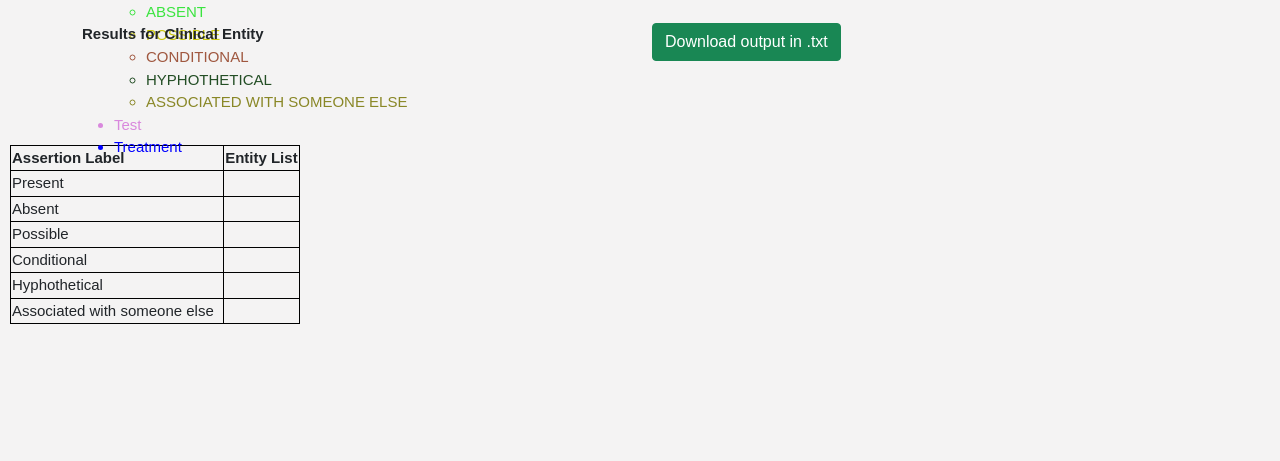
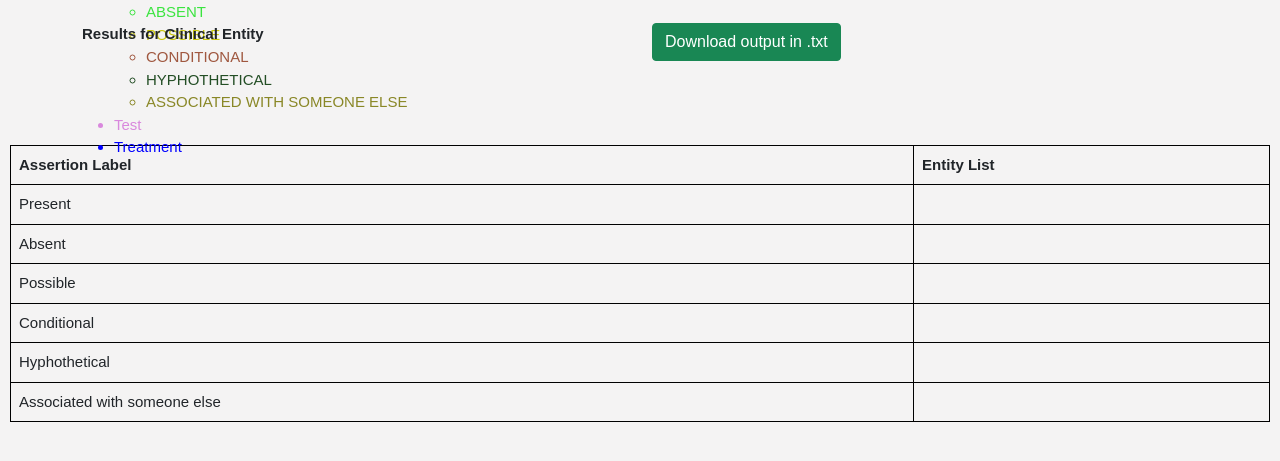
Before and after one commit to sajjadIslam2619/Medical-Terminology-Detection-Classification, a Flask app: template templates/pred_result.html in a window 1280 px wide. Shown: the part 130-591 px from the top of the page. Run offline with Flask 2, Linux system fonts and the light colour scheme; the template is opened without the code that fills it, so the values that code supplies are empty; parts of the project's set-up code (start-up, migrations or seed data) failed here and were passed over.

Commit message:
Update table with bootstrap.

```diff
--- a/templates/pred_result.html
+++ b/templates/pred_result.html
@@ -176,7 +176,7 @@
 
 	<div class="problem-entity-table">
 
-		<table> <!--style="width:100%"-->
+		<table class="table table-hover"> <!--style="width:100%"-->
 			<tr>
 			  <th>Assertion Label</th>
 			  <th>Entity List</th>
```
